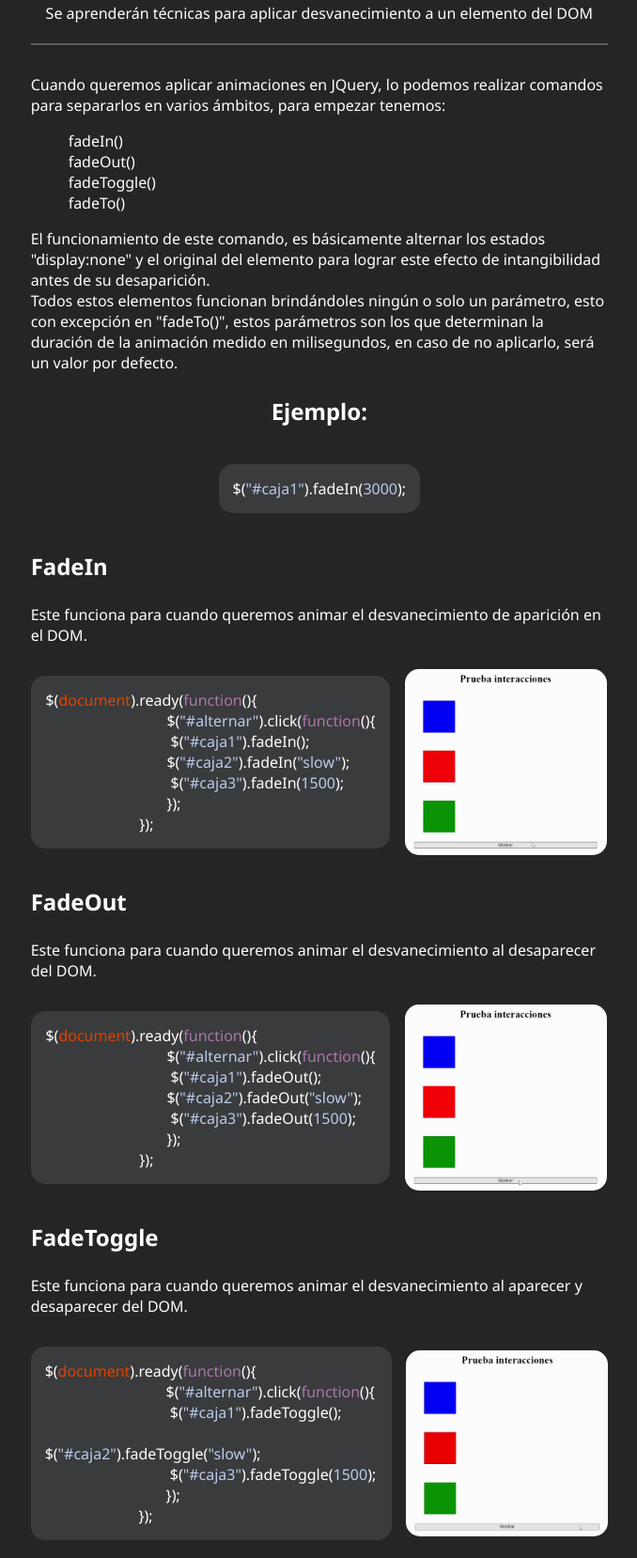
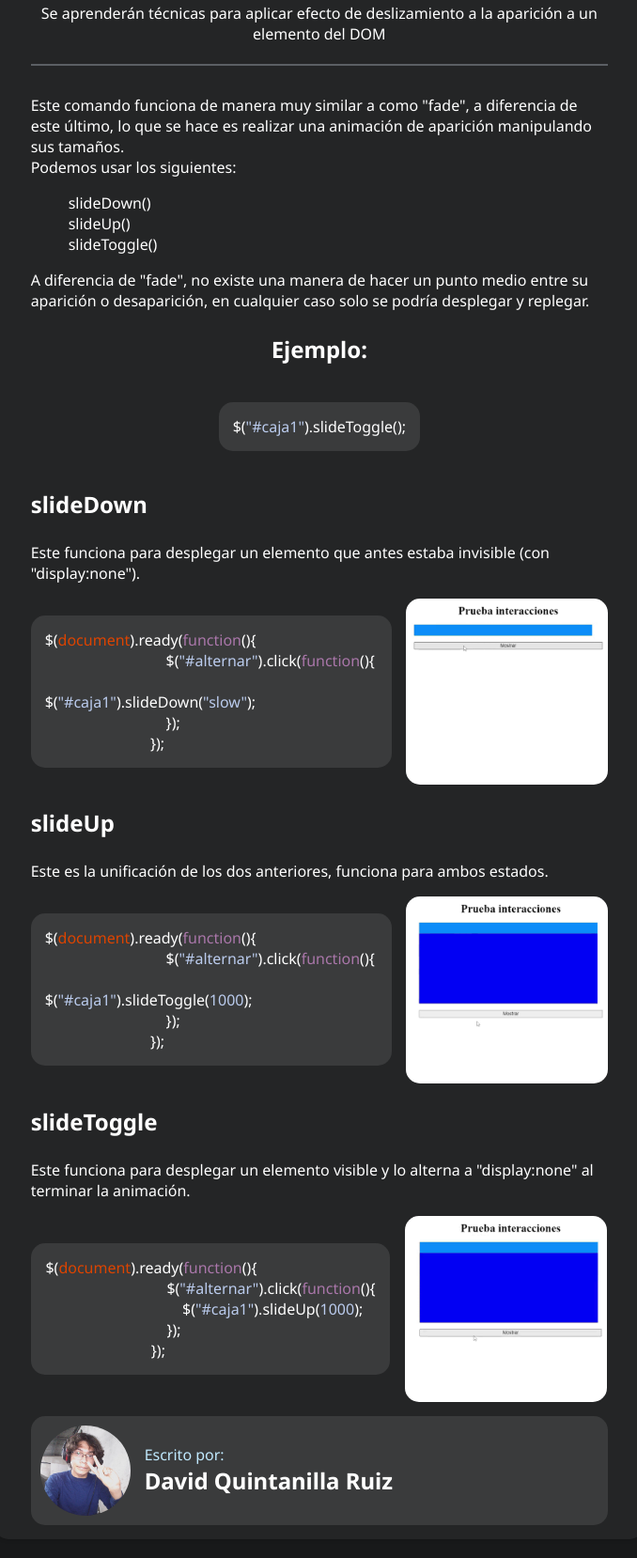
Before and after one commit to davidquintr/teamfactorizacion-blog, a plain HTML site: page JQuery/funcionalidad.html in a window 1280 px wide. Shown: the part 766-2424 px from the top of the page at 94% size, without its empty margins (412-1090 px from the left). Drawn offline with Linux system fonts and the light colour scheme; files whose address does not match are found by name.

Commit message:
cambios menores y nuevo post en funcionalidad-jq

```diff
--- a/JQuery/funcionalidad.html
+++ b/JQuery/funcionalidad.html
@@ -59,6 +59,72 @@
                         <div>
                             <h1 id="high--title">JQuery</h1>
                             <h2>Funcionalidad responsiva</h2>
+                        </div>
+                    </div>
+                </article>
+
+                <article class="main--article" id="sintaxis-jquery">
+                    <h2>Deslizamiento</h2>
+                    <h4>25 de Septiembre de 2022</h4>
+                    <img src="../assets/images/bannersyntaxjquery.png" class="topimg--article dino">
+                    <p id="article--desc" class="center">Se aprenderán técnicas para aplicar efecto de deslizamiento a la aparición a un elemento del DOM</p>
+                    <span id="article--sep"></span>
+
+                    <p>Este comando funciona de manera muy similar a como "fade", a diferencia de este último, lo que se hace es realizar una animación de aparición manipulando sus tamaños.<br>Podemos usar los siguientes:</p>
+                    <ul>
+                        <li>slideDown()</li>
+                        <li>slideUp()</li>
+                        <li>slideToggle()</li>
+                    </ul>
+
+                    <p>A diferencia de "fade", no existe una manera de hacer un punto medio entre su aparición o desaparición, en cualquier caso solo se podría desplegar y replegar.</p>
+
+                    <h3 class="center">Ejemplo:</h3>
+                    <div id="article--comment">
+                        <pre><code id="htmlViewer" style="color:rgb(255, 255, 255);">$(<span style="color:rgb(187, 204, 238); font-weight:400;">&quot;#caja1&quot;</span>).slideToggle();</code></pre>
+                    </div>
+
+                    <h3>slideDown</h3>
+                    <p>Este funciona para desplegar un elemento que antes estaba invisible (con "display:none").</p>
+
+                    <div id="article--comment">
+                        <pre><code id="htmlViewer" style="color:rgb(255, 255, 255);">$(<span style="color:rgb(221, 68, 0); font-weight:400;">document</span>).ready(<span style="color:rgb(255, 255, 255); font-weight:400;"><span style="color:rgb(170, 119, 170); font-weight:400;">function</span>(<span style="color:rgb(255, 255, 255); font-weight:400;"></span>)</span>{
+                               $(<span style="color:rgb(187, 204, 238); font-weight:400;">&quot;#alternar&quot;</span>).click(<span style="color:rgb(255, 255, 255); font-weight:400;"><span style="color:rgb(170, 119, 170); font-weight:400;">function</span>(<span style="color:rgb(255, 255, 255); font-weight:400;"></span>)</span>{
+                                   $(<span style="color:rgb(187, 204, 238); font-weight:400;">&quot;#caja1&quot;</span>).slideDown(<span style="color:rgb(187, 204, 238); font-weight:400;">&quot;slow&quot;</span>);
+                               });
+                           });</code></pre>
+                        <img src="../assets/anims/slidedownanims.gif" class="img--article">
+                    </div>
+
+                    <h3>slideUp</h3>
+                    <p>Este es la unificación de los dos anteriores, funciona para ambos estados.</p>
+
+                    <div id="article--comment">
+                        <pre><code id="htmlViewer" style="color:rgb(255, 255, 255);">$(<span style="color:rgb(221, 68, 0); font-weight:400;">document</span>).ready(<span style="color:rgb(255, 255, 255); font-weight:400;"><span style="color:rgb(170, 119, 170); font-weight:400;">function</span>(<span style="color:rgb(255, 255, 255); font-weight:400;"></span>)</span>{
+                               $(<span style="color:rgb(187, 204, 238); font-weight:400;">&quot;#alternar&quot;</span>).click(<span style="color:rgb(255, 255, 255); font-weight:400;"><span style="color:rgb(170, 119, 170); font-weight:400;">function</span>(<span style="color:rgb(255, 255, 255); font-weight:400;"></span>)</span>{
+                                   $(<span style="color:rgb(187, 204, 238); font-weight:400;">&quot;#caja1&quot;</span>).slideToggle(<span style="color:rgb(187, 204, 238); font-weight:400;">1000</span>);
+                               });
+                           });</code></pre>
+                        <img src="../assets/anims/slideupanims.gif" class="img--article">
+                    </div>
+
+                    <h3>slideToggle</h3>
+                    <p>Este funciona para desplegar un elemento visible y lo alterna a "display:none" al terminar la animación.</p>
+
+                    <div id="article--comment">
+                        <pre><code id="htmlViewer" style="color:rgb(255, 255, 255);">$(<span style="color:rgb(221, 68, 0); font-weight:400;">document</span>).ready(<span style="color:rgb(255, 255, 255); font-weight:400;"><span style="color:rgb(170, 119, 170); font-weight:400;">function</span>(<span style="color:rgb(255, 255, 255); font-weight:400;"></span>)</span>{
+                               $(<span style="color:rgb(187, 204, 238); font-weight:400;">&quot;#alternar&quot;</span>).click(<span style="color:rgb(255, 255, 255); font-weight:400;"><span style="color:rgb(170, 119, 170); font-weight:400;">function</span>(<span style="color:rgb(255, 255, 255); font-weight:400;"></span>)</span>{
+                                   $(<span style="color:rgb(187, 204, 238); font-weight:400;">&quot;#caja1&quot;</span>).slideUp(<span style="color:rgb(187, 204, 238); font-weight:400;">1000</span>);
+                               });
+                           });</code></pre>
+                        <img src="../assets/anims/slidetoggleanims.gif" class="img--article">
+                    </div>
+
+                    <div id="article--author">
+                        <img src="../assets/images/deibi.png" id="profile--author">
+                        <div>
+                            <span>Escrito por:</span>
+                            <h4>David Quintanilla Ruiz</h4>
                         </div>
                     </div>
                 </article>
```
Also changed, not shown: JQuery/basics.html (+1 -1 lines), assets/anims/slidedownanims.gif (added), assets/anims/slidetoggleanims.gif (added), assets/anims/slideupanims.gif (added).
